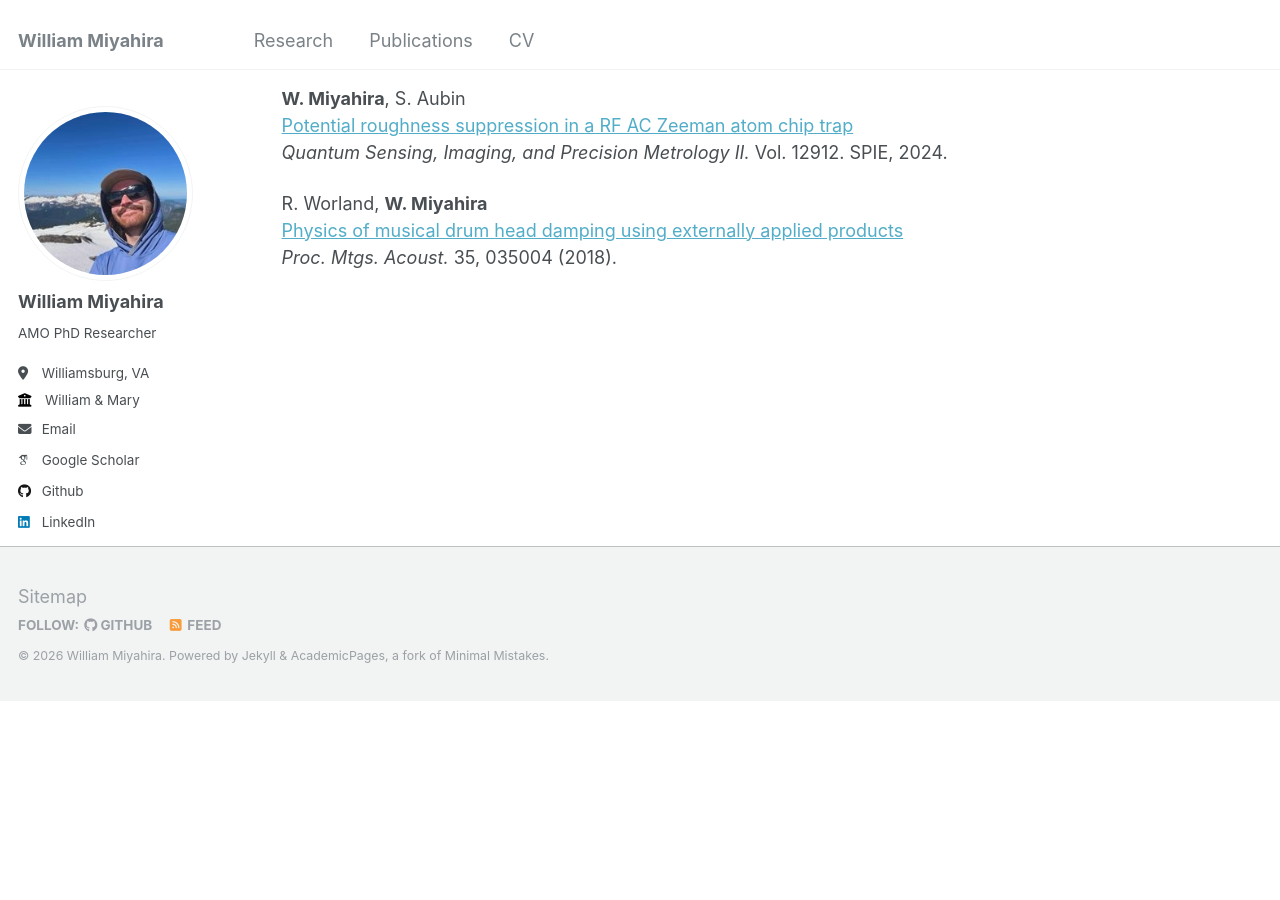
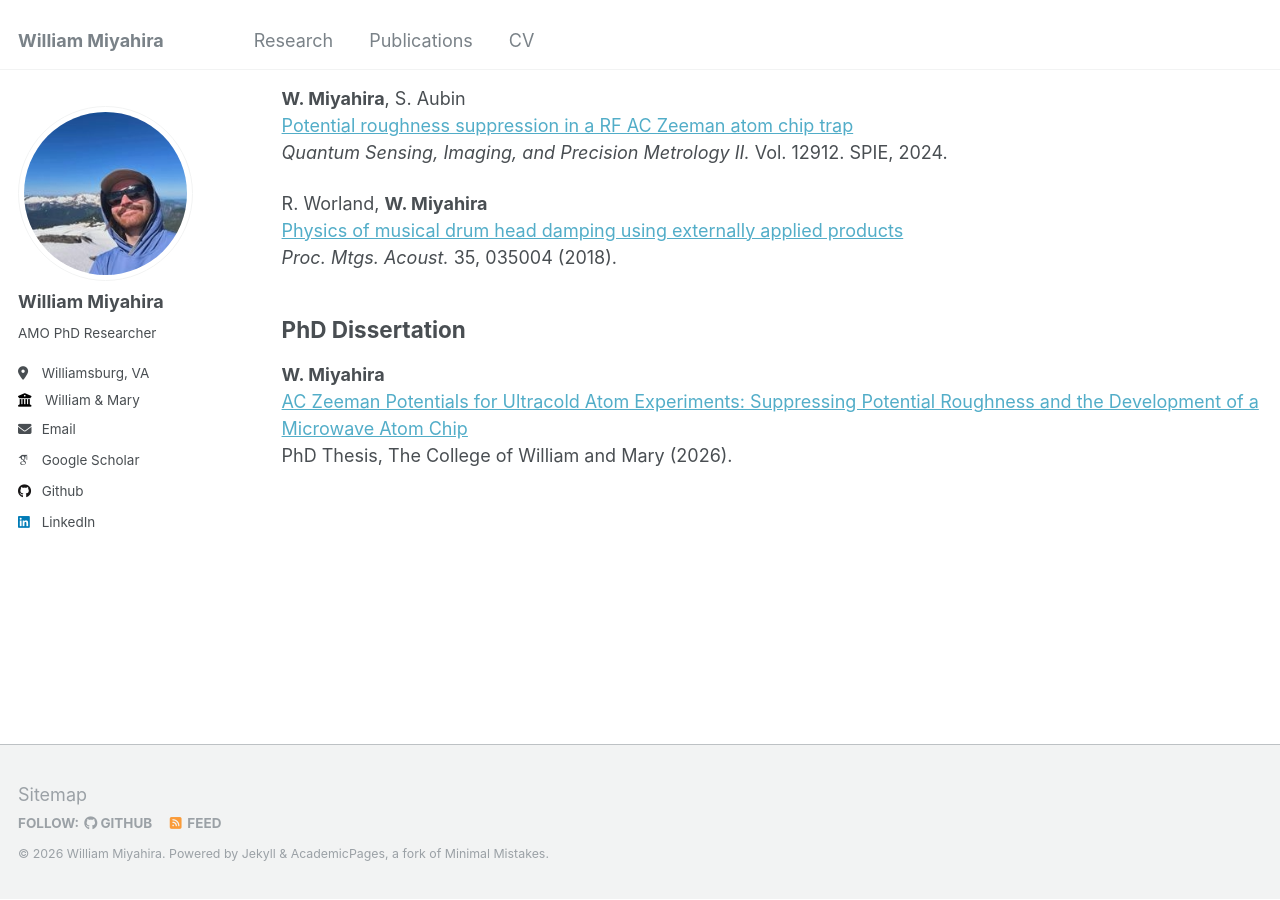
Before and after one commit to willmiyahira/willmiyahira.github.io, a Jekyll site: the page built from _pages/publications.md, in a window 1280 px wide and 900 px high, scrolled down 690 px. Built offline with Jekyll 4.4.1, drawn with Linux system fonts in a browser that asks for light colours; some web fonts are replaced; before the commit the page ends 1392 px from its top, so only the background shows below that.

Commit message:
add thesis to pubs

```diff
--- a/_pages/publications.md
+++ b/_pages/publications.md
@@ -40,3 +40,8 @@ S. Du, A. R. Ziltz, **W. Miyahira**, and S. Aubin\
 R. Worland, **W. Miyahira**\
 <a href="/files/drumheadDecayWorlandProceeding.pdf" target="_blank">Physics of musical drum head damping using externally applied products</a>\
 *Proc. Mtgs. Acoust.* 35, 035004 (2018).
+
+## PhD Dissertation
+**W. Miyahira**\
+<a href="https://saaubi.people.wm.edu/ResearchGroup/AubinTheses/Miyahira_PhD_2026.pdf" target="_blank">AC Zeeman Potentials for Ultracold Atom Experiments: Suppressing Potential Roughness and the Development of a Microwave Atom Chip</a>\
+PhD Thesis, The College of William and Mary (2026).
```
